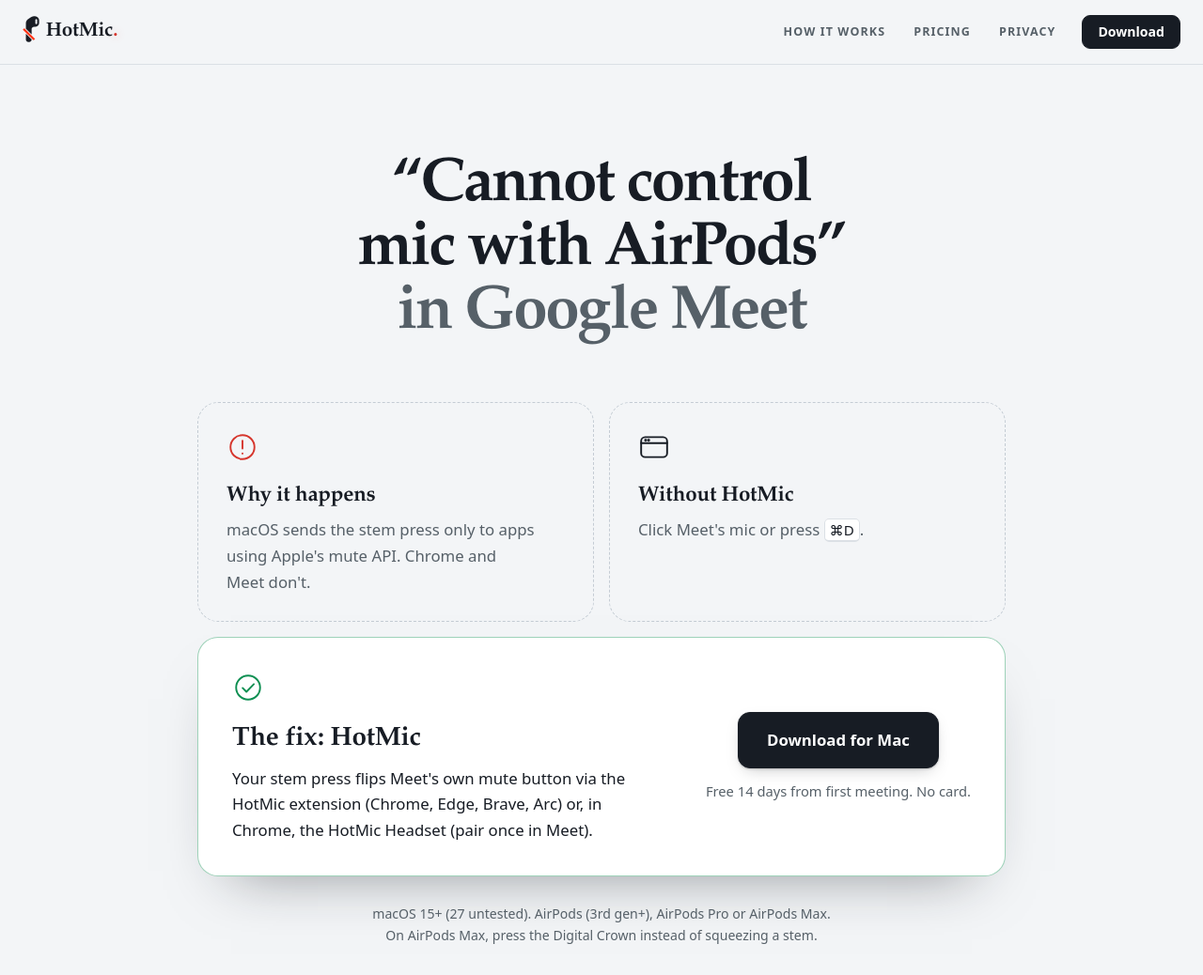
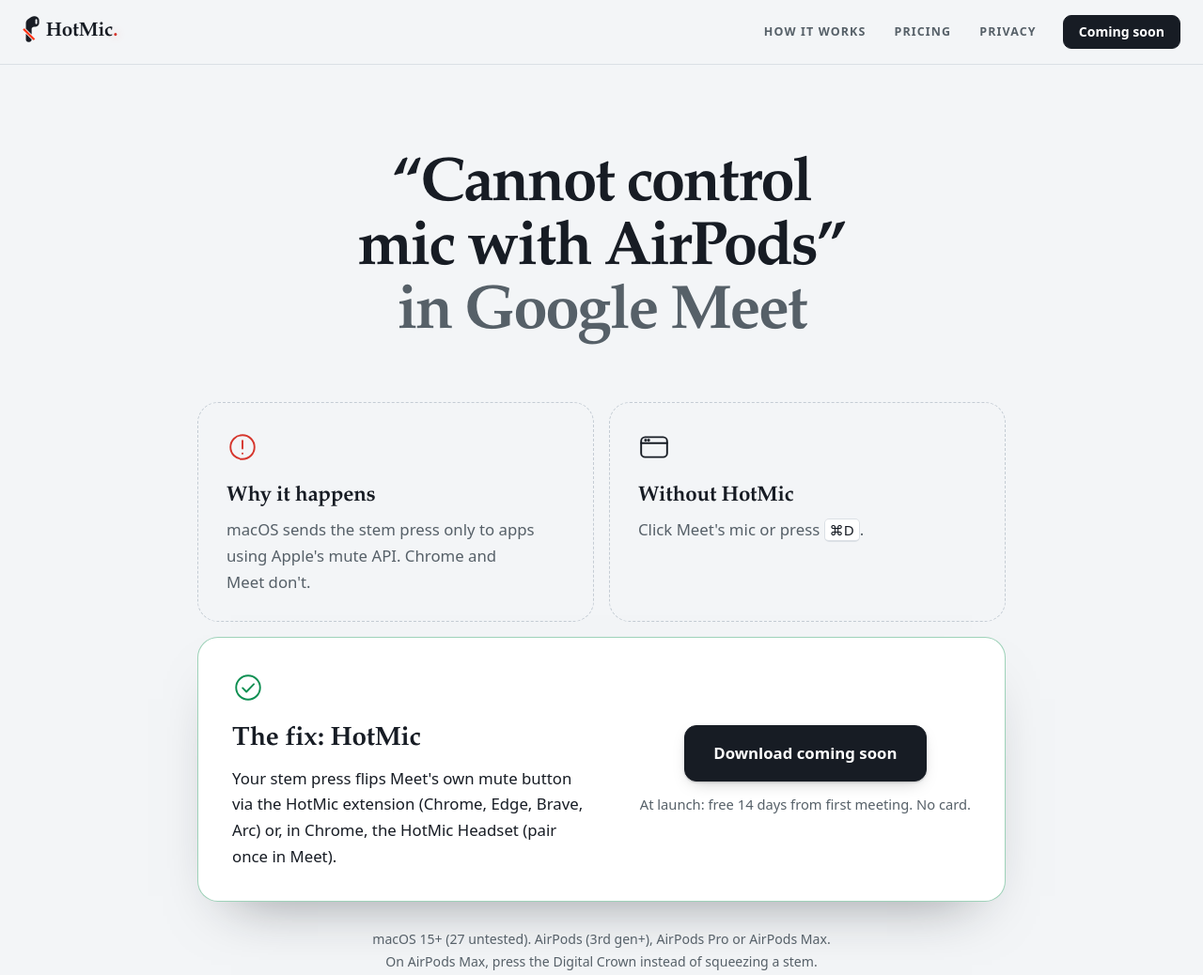
Before and after one commit to mikaelq/hotmic-site, a plain HTML site: page google-meet-airpods.html in a window 1280 px wide. Shown: the top 1038 px of the page at 94% size. Drawn offline with Linux system fonts and the light colour scheme.

Commit message:
Mark downloads as coming soon and remove private release link

```diff
--- a/google-meet-airpods.html
+++ b/google-meet-airpods.html
@@ -38,7 +38,7 @@
       <a href="index.html#pricing">Pricing</a>
       <a href="index.html#privacy">Privacy</a>
     </nav>
-    <a class="btn head-cta" href="index.html#download">Download</a>
+    <a class="btn head-cta" href="index.html#download">Coming soon</a>
   </div>
 </header>
 
@@ -66,8 +66,8 @@
           <p>Your stem press flips Meet's own mute button via the HotMic extension (Chrome, Edge, Brave, Arc) or, in Chrome, the HotMic Headset (pair once in&nbsp;Meet).</p>
         </div>
         <div class="g-fix-cta">
-          <a class="btn" href="index.html#download" aria-describedby="dl-note">Download for Mac</a>
-          <p class="cta-note" id="dl-note">Free 14 days from first meeting. No&nbsp;card.</p>
+          <a class="btn" href="index.html#download" aria-describedby="dl-note">Download coming soon</a>
+          <p class="cta-note" id="dl-note">At launch: free 14 days from first meeting. No&nbsp;card.</p>
         </div>
       </div>
     </div>
```
Also changed, not shown: eula.html (+1 -1 lines), index.html (+5 -5 lines), privacy.html (+1 -1 lines), 1 other file.
